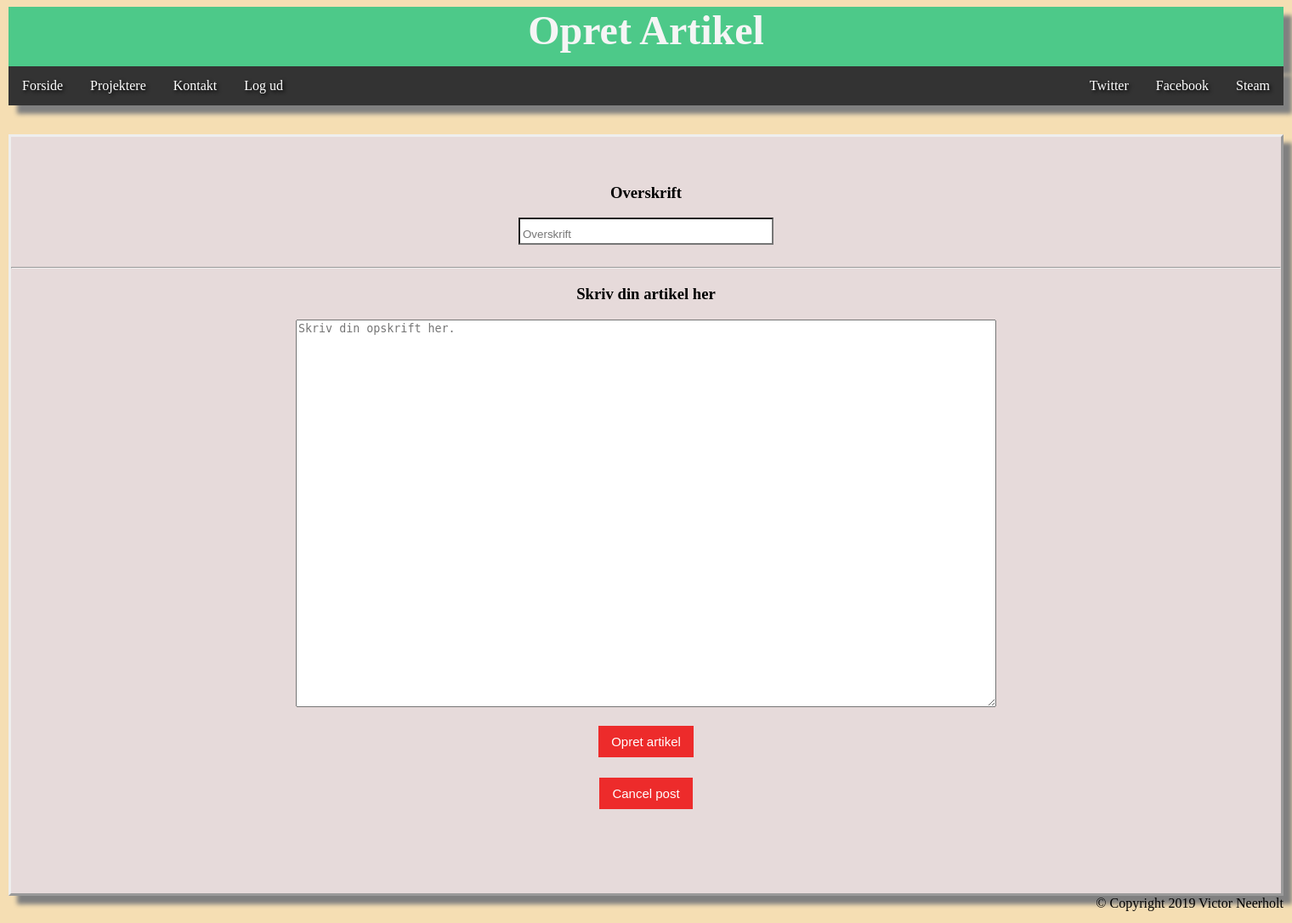
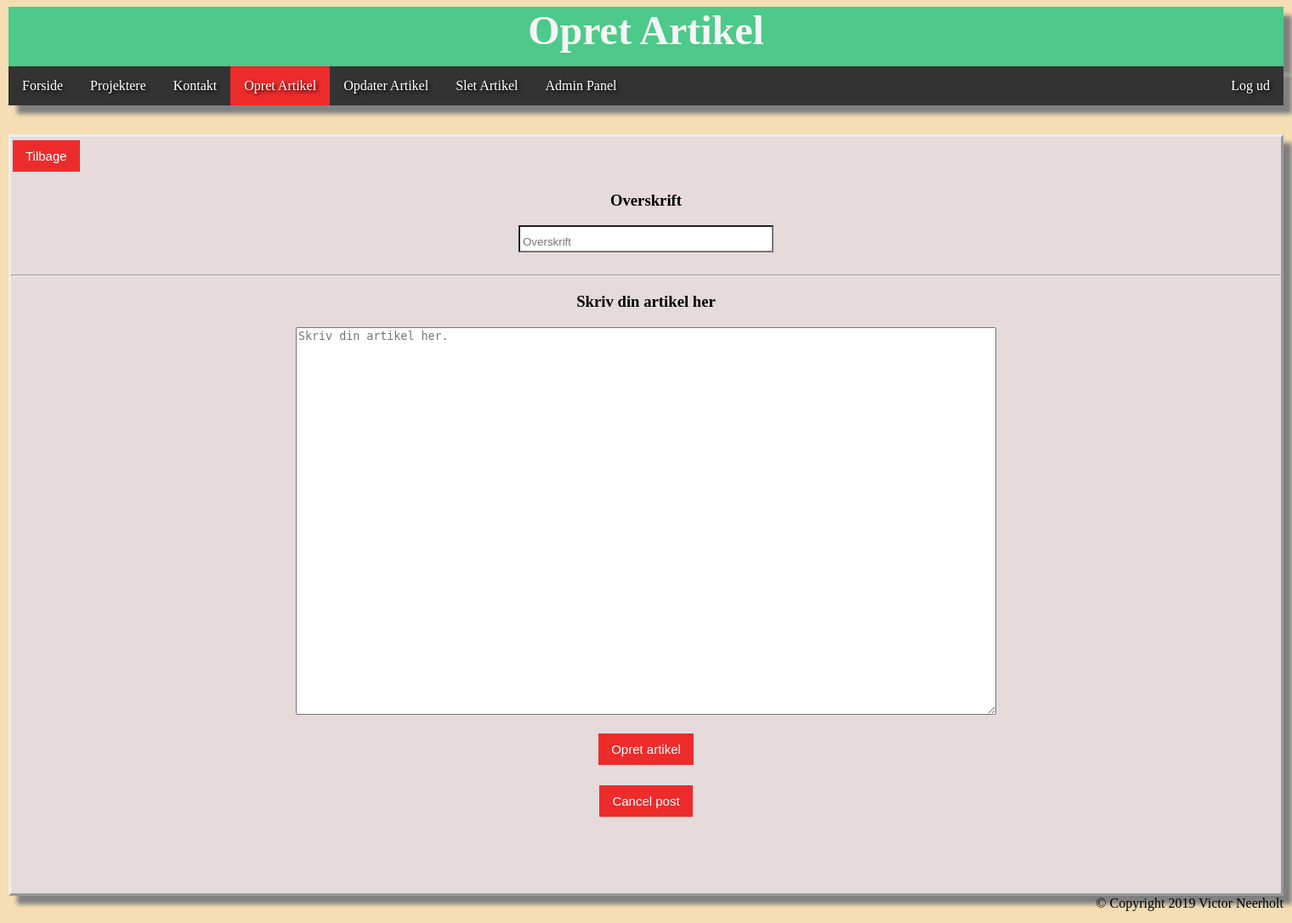
Before and after one commit to Neerholt/portfolie, a PHP site: page /lavepost.php in a window 1520 px wide. Shown: the whole page at 85% size. Run offline with PHP 8.4, Linux system fonts and the light colour scheme; the visitor is signed in with stand-in values (Sample User, id 1).

Commit message:
Har lavet det sådan at der nu er en opret,updater,slet, smat et main opservasions tap

```diff
--- a/lavepost.php
+++ b/lavepost.php
@@ -55,21 +55,29 @@ if(!isset($_SESSION['login'])){
                     <li><a href="index.html">Forside</a></li>
                     <li><a href="pro.html">Projektere</a></li>
                     <li><a href="kon.html">Kontakt</a></li>
-                    <li><a href="index.html">Log ud</a></li>
-                    <li style="float:right"><a href="https://store.steampowered.com/">Steam </a></li>
+                    <li class="selected"><a href="lavepost.php">Opret Artikel</a></li>
+                    <li><a href="pro.html">Opdater Artikel</a></li>
+                    <li><a href="kon.html">Slet Artikel</a></li>
+                    <li><a href="loggedind.php">Admin Panel</a></li>
+                    <li style="float:right"><a href="index.html">Log ud</a></li>
+                    <!--<li style="float:right"><a href="https://store.steampowered.com/">Steam </a></li>
                     <li style="float:right"><a href="https://en-gb.facebook.com/login/">Facebook</a></li>
-                    <li style="float:right"><a href="https://twitter.com/">Twitter</a></li>
+                    <li style="float:right"><a href="https://twitter.com/">Twitter</a></li>-->
                 </ul>
             </div><!--Slutning på min nav, søge ord Nav nav-->
             <div id="mainform"><!--Starten på min mainform, søge ord mainform Mainform-->
-                <center><form action="lavepost.php" method="POST" ><br/><br/>
+
+                <form action="loggedind.php" method="POST">
+                    <button class="opretknap" type="submit">Tilbage</button>
+                </form>
+                <center><form action="lavepost.php" method="POST" >
                                     <h3>Overskrift</h3>
                                     <input type="text"  class="textboxsopret" name="overskrift" placeholder="Overskrift" required > <br/><br/>
                                    <!-- <h3>Uploade en thumbnail</h3>
                                     <input type="file" required="">-->
                                     <hr>
                                     <h3>Skriv din artikel her</h4>
-                                    <center><textarea rows="30" name="atikeltext" cols="100" placeholder="Skriv din opskrift her." required></textarea></center>
+                                    <center><textarea rows="30" name="atikeltext" cols="100" placeholder="Skriv din artikel her." required></textarea></center>
                                    <br/>
                                     <button class="opretknap" type="submit" name="GEM">Opret artikel</button>
                                 </form></center>
```
Also changed, not shown: loggedind.php (+8 -6 lines).
